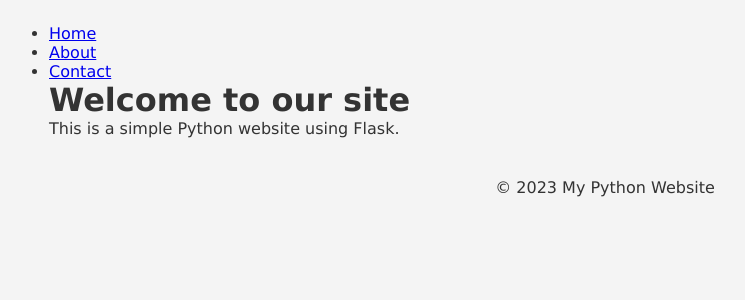
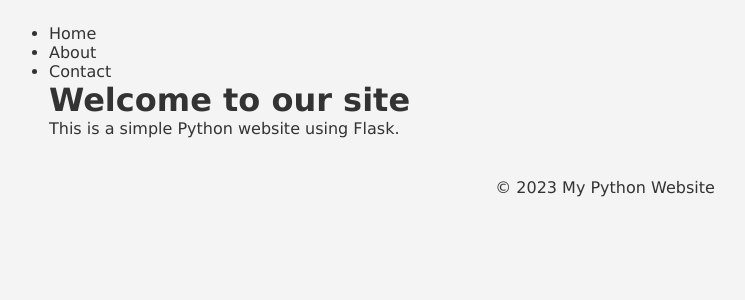
Before and after one commit to tnjensen/site-frozen-flask, a Flask app: page / in a window 1280 px wide. Shown: the top 300 px of the page, without its empty margins (35-780 px from the left). Run offline with Flask 3, Linux system fonts and the light colour scheme.

Commit message:
Edited css

```diff
--- a/static/styles/style.css
+++ b/static/styles/style.css
@@ -12,6 +12,14 @@ body{
     padding: 1.5rem;
     min-height: calc(100vh - 50px);
 }
+a{
+    text-decoration: none;
+    color: #333;
+}
+a:hover{
+    color: #007bff;
+    text-decoration: underline;
+}
 footer{
     height: 50px;
     display: flex;
```
